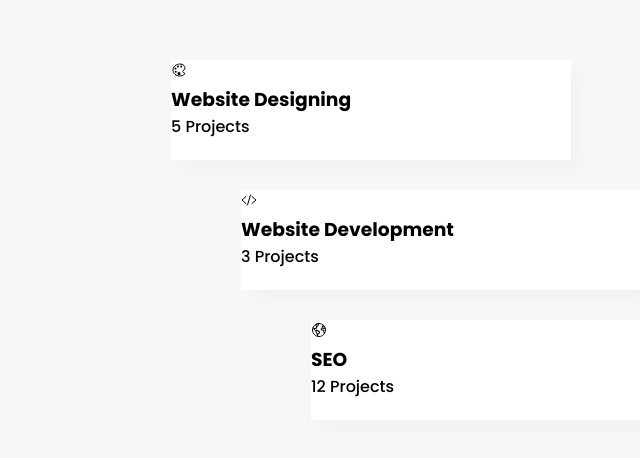
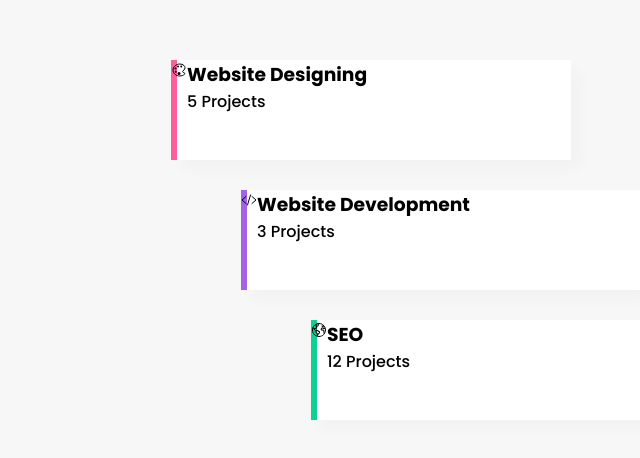
Before and after one commit to Linh777GKOG/Css_hover_effects, a plain HTML site: page index.html in a window 1280 px wide. Shown: the part 160-618 px from the top of the page, without its empty margins (199-839 px from the left). Drawn offline with nearby package versions, Linux system fonts and the light colour scheme.

Commit message:
check point

```diff
--- a/index.html
+++ b/index.html
@@ -9,7 +9,7 @@
   </head>
   <body>
     <div class="container">
-      <div class="box">
+      <div class="box" style="--clr: #fc5f9b">
         <div class="content">
           <div class="icon">
             <ion-icon name="color-palette-outline"></ion-icon>
@@ -20,7 +20,7 @@
           </div>
         </div>
       </div>
-      <div class="box">
+      <div class="box" style="--clr: #a362ea">
         <div class="content">
           <div class="icon">
             <ion-icon name="code-slash-outline"></ion-icon>
@@ -31,7 +31,7 @@
           </div>
         </div>
       </div>
-      <div class="box">
+      <div class="box" style="--clr: #0ed095">
         <div class="content">
           <div class="icon"><ion-icon name="earth-outline"></ion-icon></div>
           <div class="text">
--- a/style.css
+++ b/style.css
@@ -45,3 +45,21 @@ body {
 .container:hover .box:nth-child(3) {
   transform: translateX(0);
 }
+
+.container .box::before {
+  content: "";
+  position: absolute;
+  width: 6px;
+  height: 100%;
+  background: var(--clr);
+  transition: 0.5s ease-in-out;
+}
+
+.container .box:hover::before {
+  width: 100%;
+}
+
+.container .box .content {
+  position: relative;
+  display: flex;
+}
```
